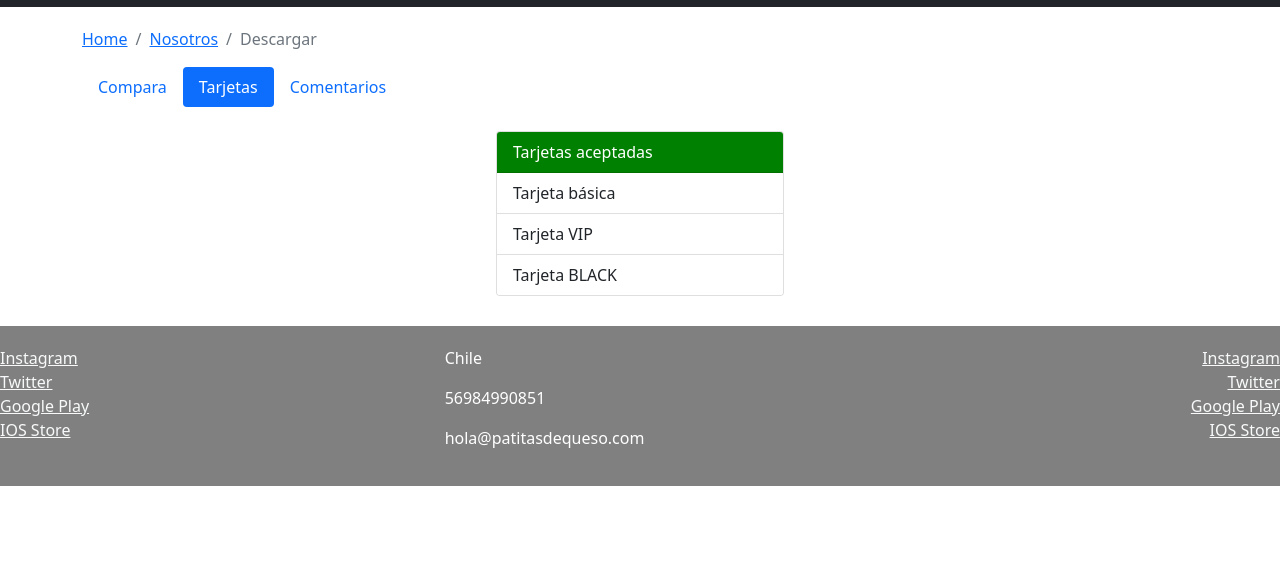
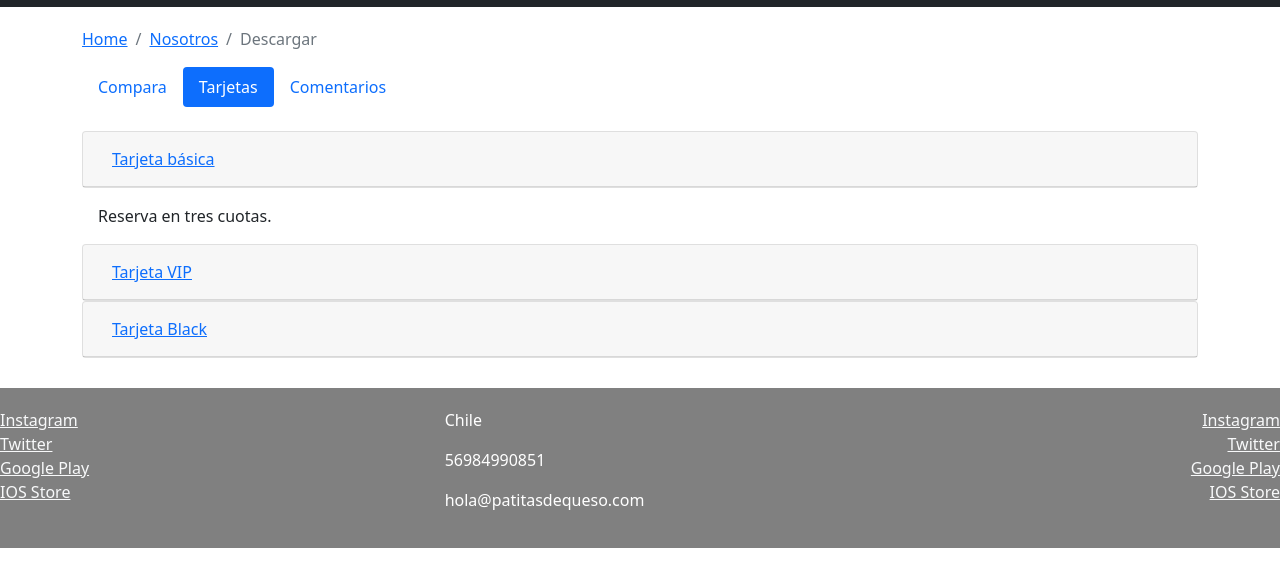
Before and after one commit to diannediazm/puppy, a website: page app-download.html in a window 1280 px wide. Both pictures are taken after a click on the tab "Tarjetas". Shown: the part 53-640 px from the top of the page. Drawn offline with nearby package versions, Linux system fonts and the light colour scheme; a web font is replaced by a local one.

Commit message:
accordions

```diff
--- a/app-download.html
+++ b/app-download.html
@@ -118,18 +118,55 @@
         </div>
         <div class="tab-pane fade mt-4" id="tarjetas" role="tabpanel"
           aria-labelledby="tarjetas-tab">
-          <div class="d-flex justify-content-center">
-            <div class="card" style="width: 18rem;">
-              <div class="card-header" style="background-color: green; color: white">
-                Tarjetas aceptadas
+          <div class="accordion" id="accordionTarjetas">
+            <div class="card">
+              <div class="card-header" id="headingOne">
+                <h5 class="mb-0">
+                  <button class="btn btn-link" type="button" data-bs-toggle="collapse"
+                  data-bs-target="#collapseBasica" aria-expanded="true" aria-controls="collapseBasica">Tarjeta básica</button>
+                </h5>
               </div>
-              <ul class="list-group list-group-flush">
-                <li class="list-group-item">Tarjeta básica</li>
-                <li class="list-group-item">Tarjeta VIP</li>
-                <li class="list-group-item">Tarjeta BLACK</li>
-              </ul>
             </div>
           </div>
+          <div id="collapseBasica" class="collapse show" aria-labelledby="headingOne" data-parent="#accordionTarjetas">
+            <div class="card-body">
+              Reserva en tres cuotas.
+            </div>
+          </div>
+          <div class="accordion" id="accordionTarjetas">
+            <div class="card">
+              <div class="card-header" id="headingTwo">
+                <h5 class="mb-0">
+                  <button class="btn btn-link" type="button" data-bs-toggle="collapse"
+                  data-bs-target="#collapseVIP" aria-expanded="true" aria-controls="collapseVIP">Tarjeta VIP</button>
+                </h5>
+              </div>
+            </div>
+          </div>
+          <div id="collapseVIP" class="collapse" aria-labelledby="headingTwo" data-parent="#accordionTarjetas">
+            <div class="card-body">
+              Reserva en tres cuotas.
+            </div>
+          </div>
+          <div class="accordion" id="accordionTarjetas">
+            <div class="card">
+              <div class="card-header" id="headingThree">
+                <h5 class="mb-0">
+                  <button class="btn btn-link" type="button" data-bs-toggle="collapse"
+                  data-bs-target="#collapseBlack" aria-expanded="true" aria-controls="collapseBlack">Tarjeta Black</button>
+                </h5>
+              </div>
+            </div>
+          </div>
+          <div id="collapseBlack" class="collapse" aria-labelledby="headingThree" data-parent="#accordionTarjetas">
+            <div class="card-body">
+              Reserva en tres cuotas.
+            </div>
+          </div>
+
+
+
+
         </div>
           <div class="tab-pane fade" id="comentarios" role="tabpanel"
           aria-labelledby="comentarios-tab">Comentarios</div>
```
